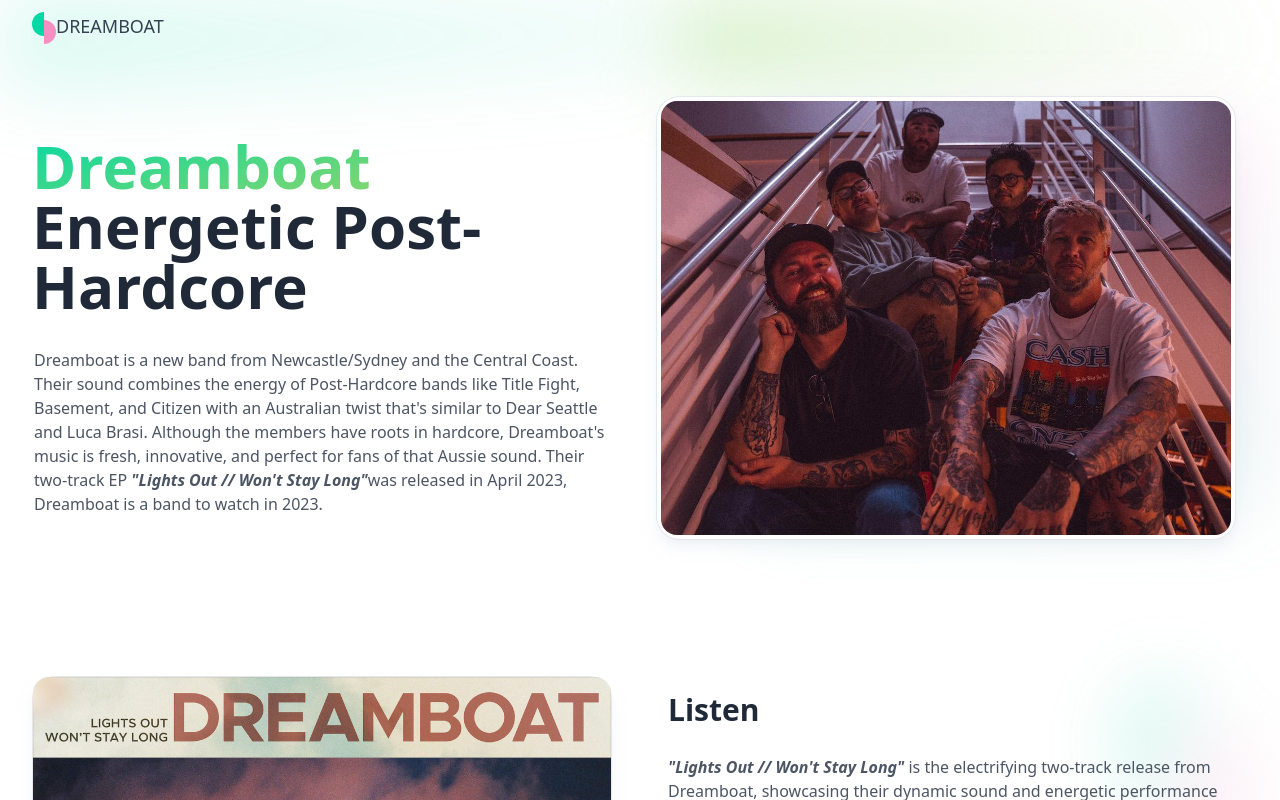
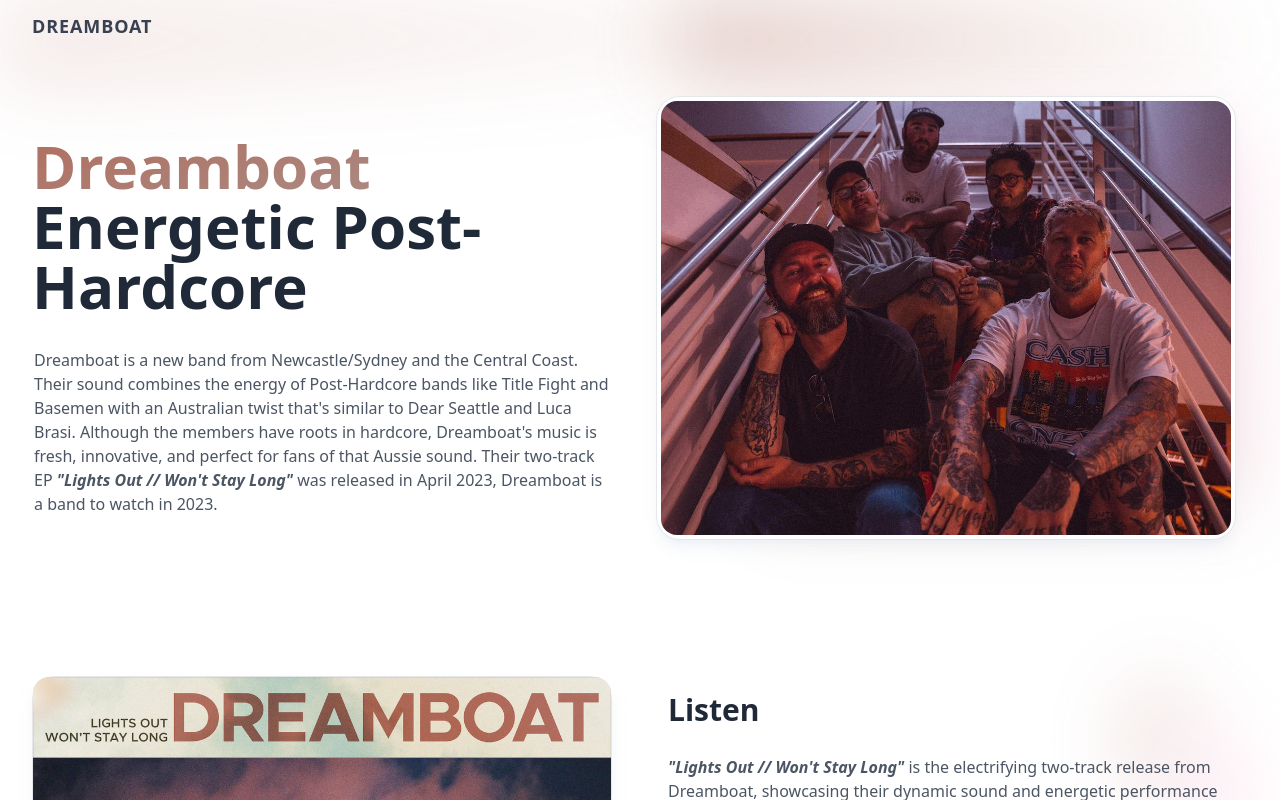
Before and after one commit to Braindump-Creative/dreamboat-band.github.io, a React (Create React App) app: page / in a window 1280 px wide. Shown: the top 800 px of the page. Built offline with nearby package versions, Linux system fonts and the light colour scheme.

Commit message:
Update colours and copy

```diff
--- a/src/components/AppHeader/AppHeader.tsx
+++ b/src/components/AppHeader/AppHeader.tsx
@@ -7,11 +7,11 @@ const AppHeader: React.FC<{}> = () => {
       <Container className='relative'>
         <nav className="flex items-center justify-between w-full relative">
           <div className="inline-flex relative bg-inherit">
-            <span className="flex">
+            {/* <span className="flex">
                 <span className="w-3 h-6 rounded-l-full flex bg-primary"></span>
                 <span className="w-3 h-6 rounded-r-full flex bg-[#f88fc2] mt-2"></span>
-            </span>
-            <span className="text-lg text-gray-700 dark:text-white">DREAMBOAT</span>
+            </span> */}
+            <span className="text-lg text-gray-700 dark:text-white font-semibold tracking-wider">DREAMBOAT</span>
           </div>
         </nav>
       </Container>
--- a/src/components/sections/HeroSection/HeroSection.tsx
+++ b/src/components/sections/HeroSection/HeroSection.tsx
@@ -13,7 +13,7 @@ const HeroSection: React.FC<PropsWithChildren<Props>> = ({ className, children }
           className="h-24 w-2/3 bg-gradient-to-br from-primary opacity-20 blur-2xl dark:from-[#570cac] dark:invisible dark:opacity-40"
         ></div>
         <div
-          className="h-20 w-3/5 bg-gradient-to-r from-[#8cd66a] opacity-40 blur-2xl dark:from-[#670ccf] dark:opacity-40"
+          className="h-20 w-3/5 bg-gradient-to-r from-primary opacity-40 blur-2xl dark:from-[#670ccf] dark:opacity-40"
         ></div>
       </div>
       <Container className="relative">
@@ -27,13 +27,13 @@ const HeroSection: React.FC<PropsWithChildren<Props>> = ({ className, children }
             <div className="text-center lg:text-left">
               {/* <span className="px-2 py-1 rounded-md bg-gray-100 dark:bg-body text-primary ">New season available</span> */}
               <h1 className="text-gray-800 pt-4 dark:text-white font-bold text-4xl md:text-5xl lg:text-6xl">
-                <span className="text-transparent bg-clip-text bg-gradient-to-br from-primary to-[#8cd66a]">Dreamboat</span><br />
+                <span className="text-transparent bg-clip-text bg-gradient-to-br from-primary to-[#AB8B84]">Dreamboat</span><br />
                 Energetic Post-Hardcore
               </h1>
             </div>
 
             <p className="text-gray-600 dark:text-gray-300 pt-8 text-center lg:text-left mx-auto max-w-xl">
-            Dreamboat is a new band from Newcastle/Sydney and the Central Coast. Their sound combines the energy of Post-Hardcore bands like Title Fight, Basement, and Citizen with an Australian twist that's similar to Dear Seattle and Luca Brasi. Although the members have roots in hardcore, Dreamboat's music is fresh, innovative, and perfect for fans of that Aussie sound. Their two-track EP <EmphasiseText>"Lights Out // Won't Stay Long"</EmphasiseText>was released in April 2023, Dreamboat is a band to watch in 2023.
+            Dreamboat is a new band from Newcastle/Sydney and the Central Coast. Their sound combines the energy of Post-Hardcore bands like Title Fight and Basemen with an Australian twist that's similar to Dear Seattle and Luca Brasi. Although the members have roots in hardcore, Dreamboat's music is fresh, innovative, and perfect for fans of that Aussie sound. Their two-track EP <EmphasiseText>"Lights Out // Won't Stay Long"</EmphasiseText> was released in April 2023, Dreamboat is a band to watch in 2023.
             </p>
 
             {/* <div className="flex items-center gap-3 pt-9 flex-col sm:flex-row sm:w-max sm:mx-auto lg:mx-0">
--- a/src/components/sections/MusicSection/MusicSection.tsx
+++ b/src/components/sections/MusicSection/MusicSection.tsx
@@ -13,14 +13,14 @@ const MusicSection: React.FC<PropsWithChildren<Props>> = ({ className, children
     <section className="pt-20 md:pt-24">
       <Container>
           <div className="grid md:grid-cols-2 gap-10 xl:gap-14 relative">
-              <div className="flex md:h-full ">
+              <div className="flex md:h-full order-last md:order-1">
                   <div
                       className="w-full md:h-full rounded-3xl bg-white dark:bg-body shadow-lg shadow-box-shadow border border-box-border">
                       <img src="/images/cover_small.jpg" alt="EP Cover" width="300"
                           className="w-full h-full object-fit rounded-2xl" />
                   </div>
               </div>
-              <div className="md:py-2 lg:py-4 relative">
+              <div className="md:py-2 lg:py-4 relative md:order-last">
                   <div className="absolute right-0 top-0 h-full w-full flex justify-end">
                       <span className="flex opacity-20">
                           <span className="w-16 h-32 rounded-l-full flex bg-primary blur-2xl"></span>
@@ -37,8 +37,8 @@ const MusicSection: React.FC<PropsWithChildren<Props>> = ({ className, children
 
                       </p>
                       <div className='flex flex-col gap-4 py-4'>
-                        <Spotify wide link="https://open.spotify.com/track/2gP5jqaetsPlKQUm1PquA9?si=938b6f8149054b84"/>
-                        <Spotify wide link="https://open.spotify.com/track/6Kvycbzgsgxx1iyBL8BKM9?si=a663ef01e3a04ad7"/>
+                        <Spotify wide link="https://open.spotify.com/track/1zQku0f8MayGLAnt14bzYd?si=64c50dcb35774a27"/>
+                        <Spotify wide link="https://open.spotify.com/track/3evE9yQHDGMiZJ3ZcsxfS8?si=465117131cd64c09"/>
                       </div>
                       {/*
                       <div className="grid grid-cols-3 gap-4 max-w-lg pt-8">
--- a/tailwind.config.js
+++ b/tailwind.config.js
@@ -11,8 +11,8 @@ module.exports = {
         "box-bg": "rgb(var(--color-box))",
         "box-shadow": "rgb(var(--box-sd))",
         "box-border": "rgb(var(--box-border))",
-        primary: "#00D8A5",
-        secondary: "#7E43AD",
+        primary: "#B06D5D",
+        secondary: "#B16E61",
         "body-color": "#462C64",
         "gray-color": "",
       },
```
